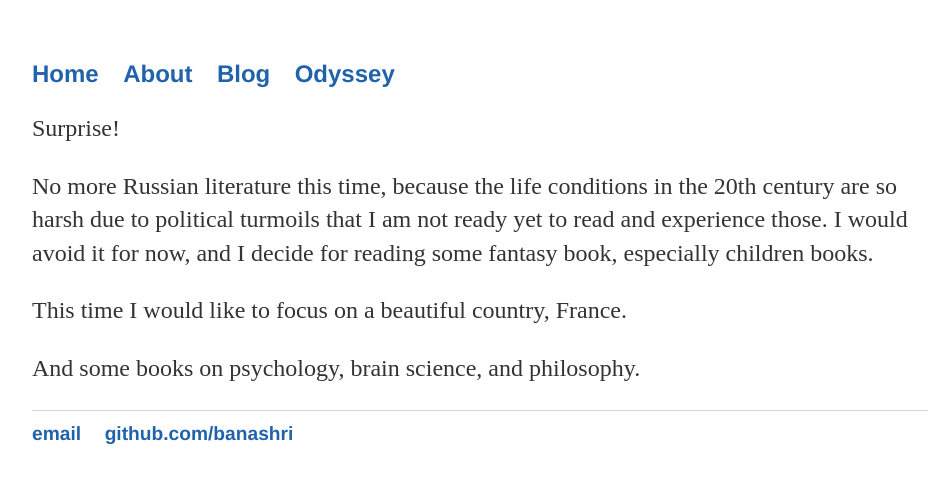
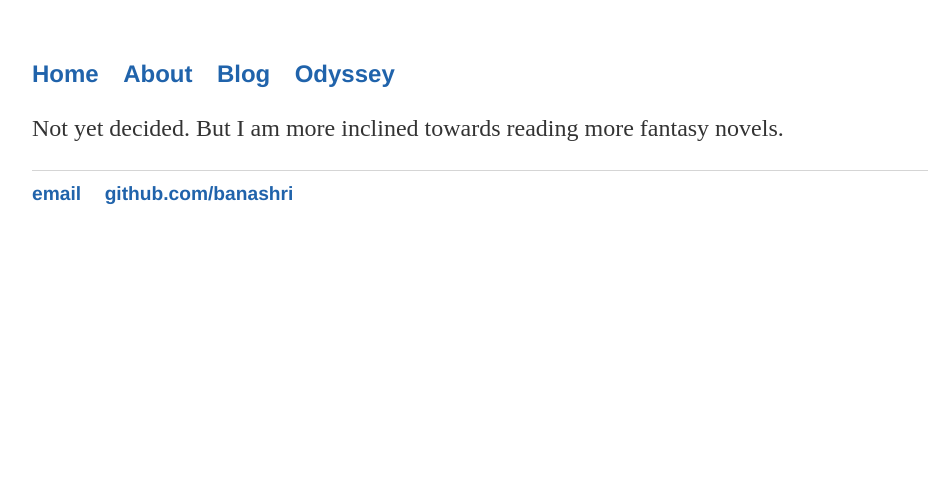
Before and after one commit to Banashri/banashri.github.io, a Jekyll site: the page built from books/2022.md, in a window 1280 px wide. Shown: the top 483 px of the page, without its empty margins (160-1098 px from the left). Built offline with Jekyll 4.4.1, drawn with Linux system fonts in a browser that asks for light colours.

Commit message:
last update

```diff
--- a/books/2022.md
+++ b/books/2022.md
@@ -3,13 +3,7 @@ layout: default
 title: Eine Leserin 2022
 ---
 
-Surprise!
-
-No more Russian literature this time, because the life conditions in the 20th century are so harsh due to political turmoils that I am not ready yet to read and experience those. I would avoid it for now, and I decide for reading some fantasy book, especially children books.
-
-This time I would like to focus on a beautiful country, France.
-
-And some books on psychology, brain science, and philosophy.
+Not yet decided. But I am more inclined towards reading more fantasy novels.
 
 <!--After all, philosophy is the preparation for death. ;) Can you avoid death?-->
 
```
